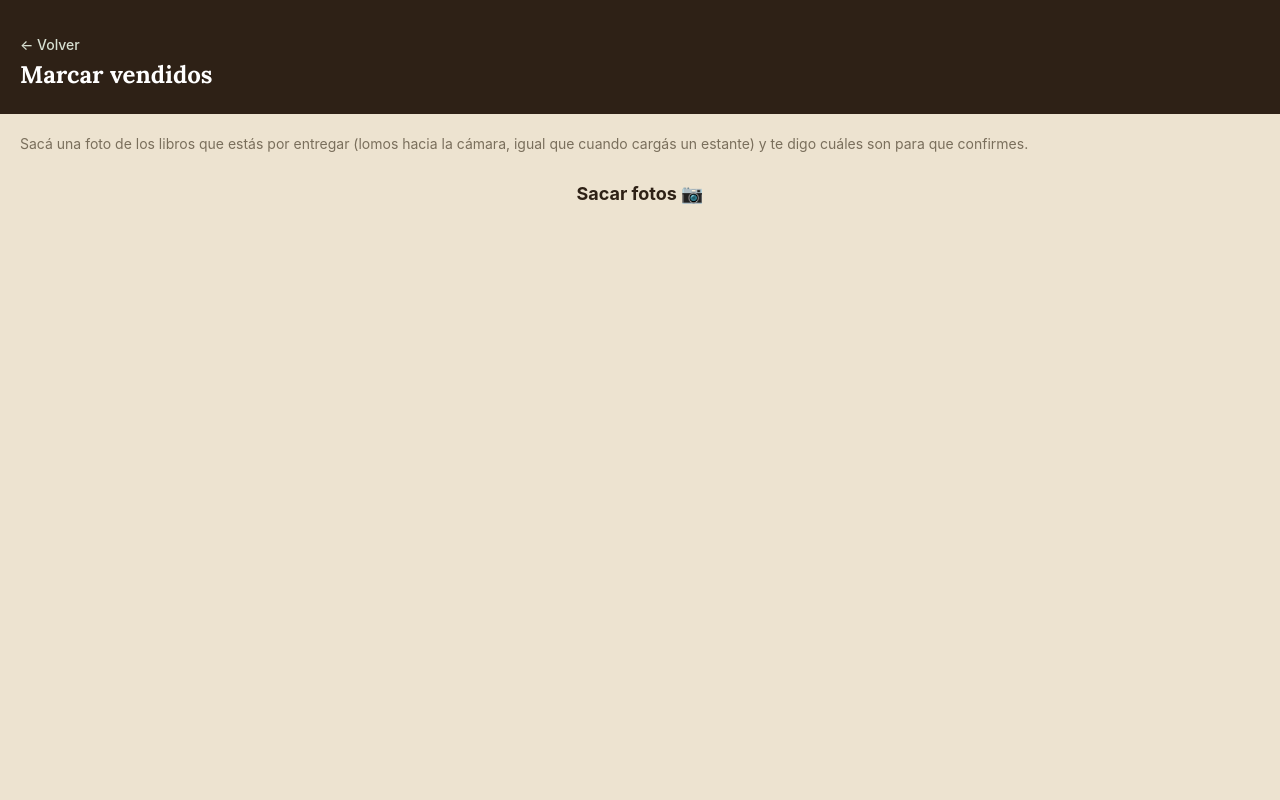
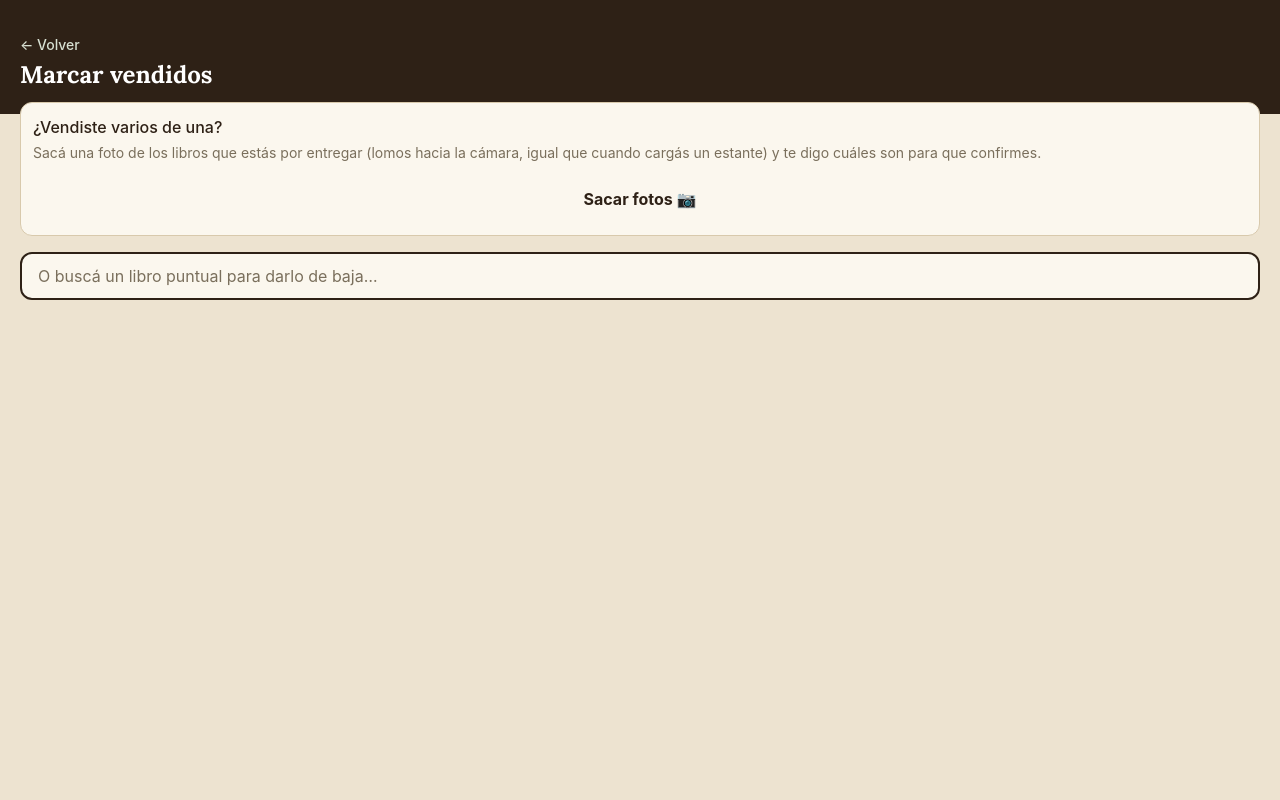
Before and after one commit to nvranco/librero, a FastAPI app: template app/templates/vender.html in a window 1280 px wide. Run offline with FastAPI, Linux system fonts and the light colour scheme; the template is opened without the code that fills it, so the values that code supplies are empty; parts of the project's set-up code (start-up, migrations or seed data) failed here and were passed over; some libraries are stand-ins or nearby versions.

Commit message:
Reducir el redondeo de botones y sumar busqueda a Marcar vendidos
- radio-xl2 de 16px a 12px: bordes un poco menos redondeados en toda
  la app.
- "Marcar vendidos" pasa de ser solo el flujo de fotos a parecerse mas
  a Inventario: arriba una tarjeta que invita a sacar fotos para dar
  de baja varios de una, abajo un buscador para encontrar y marcar
  vendido un libro puntual (mismo PATCH de estado que ya usaba
  Inventario). La tarjeta de fotos se oculta mientras hay una busqueda
  activa, igual que "Vaciar inventario" en esa pantalla.

```diff
--- a/app/routers/panel.py
+++ b/app/routers/panel.py
@@ -168,11 +168,19 @@ async def panel_revision(request: Request, slug: str, token: str, lote_id: int):
 
 @router.get("/{slug}/panel/{token}/vender", response_class=HTMLResponse)
 async def panel_vender(request: Request, slug: str, token: str):
-    """P6 — flujo inverso a la carga: fotografiar libros para marcarlos
-    vendidos en lote. Pantalla simple, sin datos previos — todo lo arma el
-    JS contra /api/.../detectar-vendidos y /api/.../vendidos/confirmar."""
+    """P6 — marcar vendidos: por foto en lote (detectar-vendidos +
+    vendidos/confirmar) o buscando un libro puntual (mismo PATCH de
+    estado que usa el inventario)."""
     libreria = await _libreria_por_slug_y_token(slug, token)
-    return templates.TemplateResponse(request, "vender.html", {"libreria": libreria})
+    libros = await db.pool().fetch(
+        "SELECT id, titulo, autor FROM libros "
+        "WHERE libreria_id = $1 AND estado = 'publicado' AND archivado_en IS NULL ORDER BY titulo",
+        libreria["id"],
+    )
+    libros_json = json.dumps([dict(l) for l in libros]).replace("</", "<\\/")
+    return templates.TemplateResponse(
+        request, "vender.html", {"libreria": libreria, "libros_json": libros_json}
+    )
 
 
 @router.get("/{slug}/panel/{token}/lote/{lote_id}/catalogo", response_class=HTMLResponse)
--- a/app/templates/base.html
+++ b/app/templates/base.html
@@ -48,7 +48,7 @@
     --crema: 243 236 220; --fondo: 237 227 208; --papel: 251 247 238; --borde: 216 201 172;
     --gris: 122 111 92; --terracota: 165 75 63; --ambar: 184 134 58;
     --texto-papel: 46 33 22; --font-display: 'Lora', serif;
-    --radio-xl2: 16px;
+    --radio-xl2: 12px;
     --borde-secundario: rgba(46, 33, 22, 0.3);
 
     /* Cargar estante (border-celeste en el HTML): tonal verde. */
--- a/app/templates/vender.html
+++ b/app/templates/vender.html
@@ -8,17 +8,30 @@
     <h1 class="text-2xl font-bold text-white leading-tight mt-1">Marcar vendidos</h1>
   </header>
 
-  <main class="flex-1 px-5 py-5 pb-10">
+  <main class="flex-1 px-5 -mt-3 pb-10">
 
     <div id="paso-intro">
-      <p class="text-gris text-sm mb-4">
+      <div id="tarjeta-fotos" class="bg-papel border border-borde rounded-xl2 p-3">
+        <p class="font-medium">¿Vendiste varios de una?</p>
+        <p class="text-sm text-gris mt-1">
           Sacá una foto de los libros que estás por entregar (lomos hacia la cámara,
           igual que cuando cargás un estante) y te digo cuáles son para que confirmes.
         </p>
         <input id="input-fotos" type="file" accept="image/*" multiple class="hidden">
-      <button id="btn-sacar-fotos" type="button" class="tap btn-primario w-full rounded-xl2 font-bold text-lg">
+        <button id="btn-sacar-fotos" type="button" class="tap btn-primario w-full rounded-xl2 font-bold mt-3">
           Sacar fotos 📷
         </button>
+      </div>
+
+      <input
+        id="buscador"
+        type="search"
+        inputmode="search"
+        placeholder="O buscá un libro puntual para darlo de baja…"
+        class="tap w-full rounded-xl2 border-2 border-tinta bg-papel px-4 py-2 text-lg outline-none placeholder:text-gris mt-4"
+      >
+
+      <div id="lista-busqueda" class="mt-4 space-y-2"></div>
     </div>
 
     <div id="carga-estado" class="mt-6 hidden">
@@ -66,7 +79,11 @@
   const LIBRERO_TOKEN = "{{ libreria.token_panel }}";
   const API_BASE = `/api/${LIBRERO_SLUG}/${LIBRERO_TOKEN}`;
 
+  let libros = {{ libros_json | safe }};
+
   const pasoIntro = document.getElementById('paso-intro');
+  const buscador = document.getElementById('buscador');
+  const listaBusqueda = document.getElementById('lista-busqueda');
   const pasoConfirmar = document.getElementById('paso-confirmar');
   const pasoVacio = document.getElementById('paso-vacio');
   const cargaEstado = document.getElementById('carga-estado');
@@ -90,6 +107,71 @@
     div.textContent = texto || '';
     return div.innerHTML;
   }
+
+  function normalizar(texto) {
+    return (texto || '').toString().toLowerCase().trim();
+  }
+
+  // Busqueda puntual, alternativa al lote de fotos: pensada para dar de baja
+  // uno o dos libros sueltos sin tener que sacar fotos para eso.
+  function renderBusqueda() {
+    const q = normalizar(buscador.value);
+    const tarjetaFotos = document.getElementById('tarjeta-fotos');
+    if (tarjetaFotos) tarjetaFotos.classList.toggle('hidden', q.length > 0);
+
+    if (!q) {
+      listaBusqueda.innerHTML = '';
+      return;
+    }
+    const filtrados = libros.filter((l) =>
+      normalizar(l.titulo).includes(q) || normalizar(l.autor).includes(q)
+    );
+    if (filtrados.length === 0) {
+      listaBusqueda.innerHTML = '<p class="text-center text-gris py-6 text-sm">Nada coincide con esa búsqueda.</p>';
+      return;
+    }
+    listaBusqueda.innerHTML = filtrados.map((libro) => `
+      <div class="bg-papel border border-borde rounded-xl2 p-3 flex items-center justify-between gap-3" data-id="${libro.id}">
+        <div class="min-w-0">
+          <p class="font-medium truncate">${escaparHtml(libro.titulo)}</p>
+          <p class="text-sm text-gris truncate">${escaparHtml(libro.autor || 'Autor no disponible')}</p>
+        </div>
+        <button type="button" data-accion="vendido" class="tap btn-secundario shrink-0 rounded-lg px-3 text-sm font-medium">
+          Marcar vendido
+        </button>
+      </div>
+    `).join('');
+
+    listaBusqueda.querySelectorAll('[data-id]').forEach((fila) => {
+      const id = Number(fila.dataset.id);
+      const libro = libros.find((l) => l.id === id);
+      fila.querySelector('[data-accion="vendido"]').addEventListener('click', async (ev) => {
+        const boton = ev.currentTarget;
+        boton.disabled = true;
+        boton.textContent = 'Marcando…';
+        try {
+          const resp = await fetch(`${API_BASE}/libros/${libro.id}`, {
+            method: 'PATCH',
+            headers: { 'Content-Type': 'application/json' },
+            body: JSON.stringify({ titulo: libro.titulo, autor: libro.autor, estado: 'vendido' }),
+          });
+          if (!resp.ok) throw new Error(`HTTP ${resp.status}`);
+          boton.textContent = 'Vendido ✓';
+          boton.classList.add('opacity-60');
+          setTimeout(() => {
+            libros = libros.filter((l) => l.id !== id);
+            renderBusqueda();
+          }, 700);
+        } catch (err) {
+          alert('No se pudo marcar como vendido. Probá de nuevo.');
+          boton.disabled = false;
+          boton.textContent = 'Marcar vendido';
+        }
+      });
+    });
+  }
+
+  buscador.addEventListener('input', renderBusqueda);
 
   // Misma barra/mensaje continuos del panel: se mueven solos, sin depender
   // de en que paso real esta el backend.
@@ -273,6 +355,7 @@
       if (!resp.ok) throw new Error(`HTTP ${resp.status}`);
       const resultado = await resp.json();
 
+      libros = libros.filter((l) => !idsConfirmados.includes(l.id));
       pasoConfirmar.classList.add('hidden');
       pasoVacio.classList.remove('hidden');
       mensajeVacioVenta.textContent = `¡Listo! Marcamos ${resultado.vendidos} libro${resultado.vendidos === 1 ? '' : 's'} como vendido${resultado.vendidos === 1 ? '' : 's'}.`;
```
Lines whose indentation alone changed are shown as unchanged.
